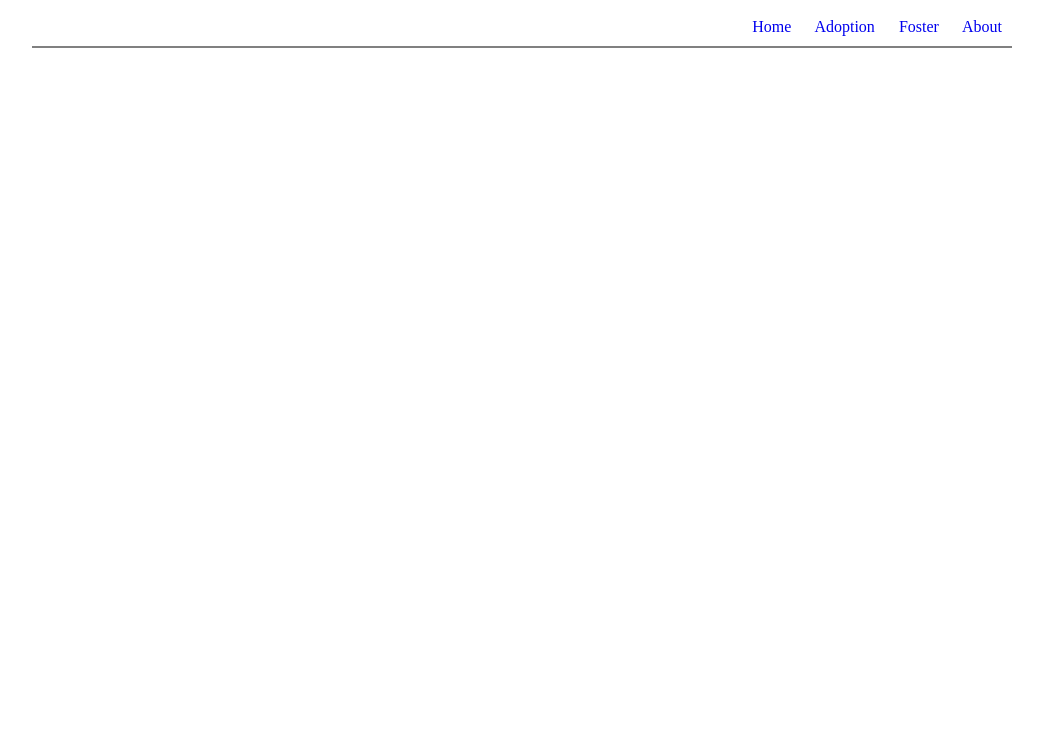
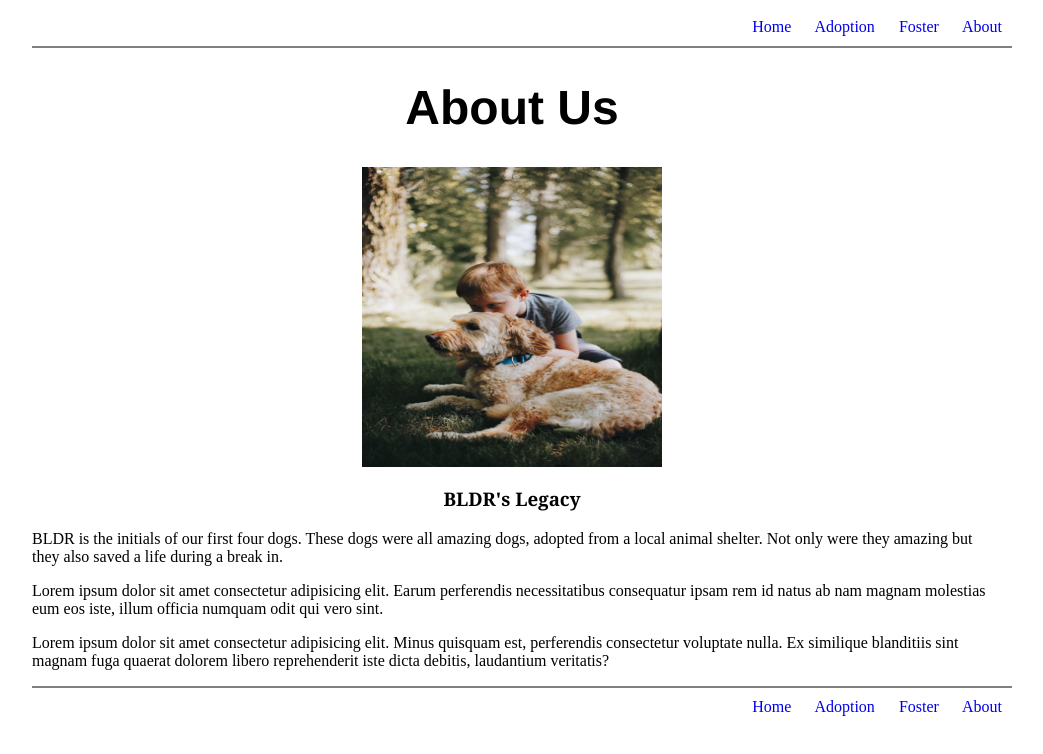
Before and after one commit to LarWat/initialSite, a plain HTML site: page about.html in a window 1280 px wide. Shown: the whole page, without its empty margins (128-1171 px from the left). Drawn offline with Linux system fonts and the light colour scheme.

Commit message:
completed about us page

```diff
--- a/about.html
+++ b/about.html
@@ -15,6 +15,38 @@
         <a href="foster.html">Foster</a>
         <a href="about.html">About</a>
       </nav>
+      <div>
+        <h1 class="header">About Us</h1>
+      </div>
+      <div class="mainImg">
+        <img src="images/aboutUsImg.jpg" class="splashImg" />
+      </div>
+      <div>
+        <h3 class="title">BLDR's Legacy</h3>
+        <p>
+          BLDR is the initials of our first four dogs. These dogs were all
+          amazing dogs, adopted from a local animal shelter. Not only were they
+          amazing but they also saved a life during a break in.
+        </p>
+        <p>
+          Lorem ipsum dolor sit amet consectetur adipisicing elit. Earum
+          perferendis necessitatibus consequatur ipsam rem id natus ab nam
+          magnam molestias eum eos iste, illum officia numquam odit qui vero
+          sint.
+        </p>
+        <p>
+          Lorem ipsum dolor sit amet consectetur adipisicing elit. Minus
+          quisquam est, perferendis consectetur voluptate nulla. Ex similique
+          blanditiis sint magnam fuga quaerat dolorem libero reprehenderit iste
+          dicta debitis, laudantium veritatis?
+        </p>
+      </div>
+      <footer class="nav borderTop">
+        <a href="index.html">Home</a>
+        <a href="adoption.html">Adoption</a>
+        <a href="foster.html">Foster</a>
+        <a href="about.html">About</a>
+      </footer>
     </div>
   </body>
 </html>
```
Also changed, not shown: images/aboutUsImg.jpg (added).
